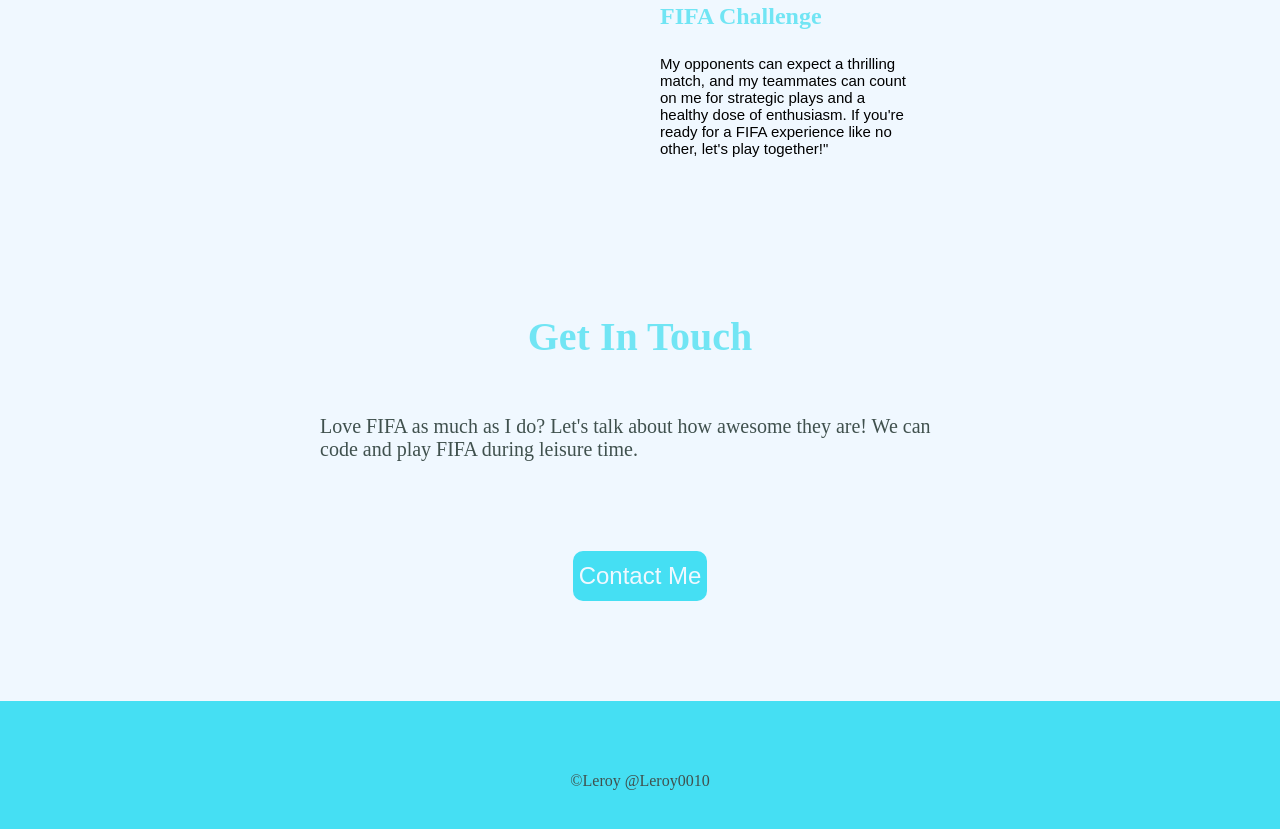
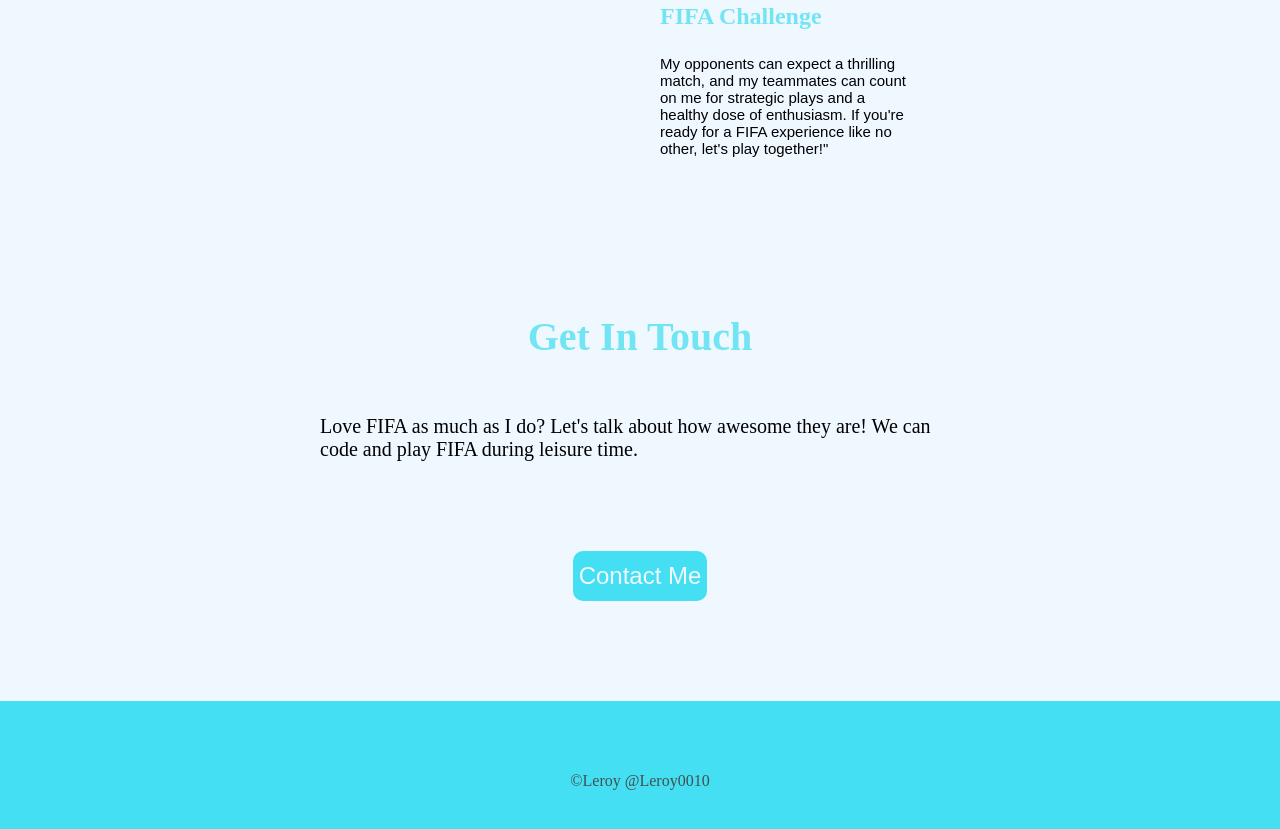
Before and after one commit to Leroy0010/personal-website, a plain HTML site: page index.html in a window 1280 px wide. Shown: the part 1074-1903 px from the top of the page. Drawn offline with nearby package versions, Linux system fonts and the light colour scheme.

Commit message:
style.css

```diff
--- a/style.css
+++ b/style.css
@@ -114,7 +114,6 @@ h4 {
 .p-in-touch {
     width: 50%;
     font-size: 20px;
-    color: #40514e;
 }
 
 .bottom {
```
